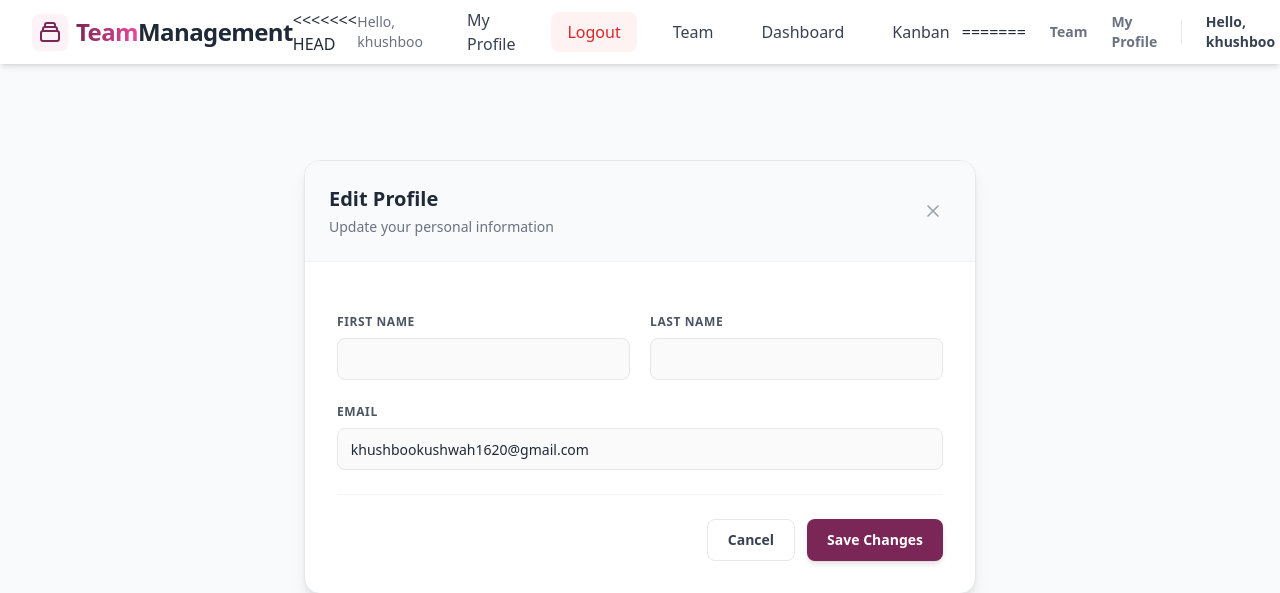
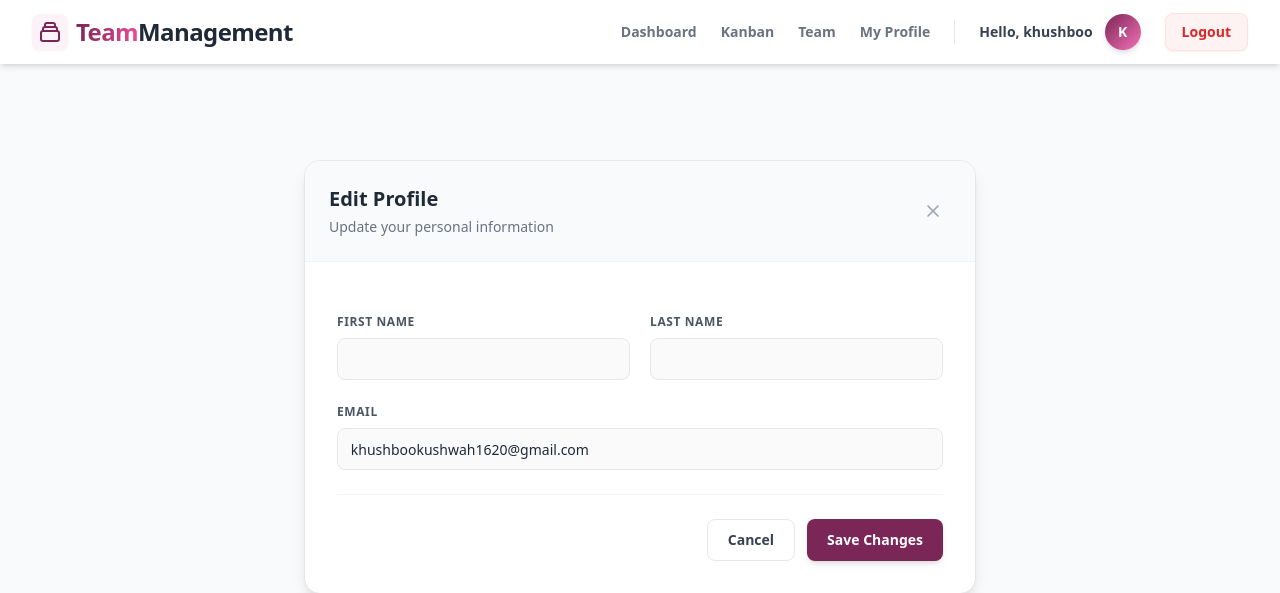
Before and after one commit to pushparaj28/team-management-, a Django app: page /accounts/profile/edit/ in a window 1280 px wide; the page is wider, and only the part inside the window is pictured. Shown: the top 593 px of that part. Run offline with Django 5.2, Linux system fonts and the light colour scheme; a user stored in the database is signed in; some libraries are stand-ins or nearby versions.

Commit message:
Resolved merge conflict in navbar

```diff
--- a/templates/base.html
+++ b/templates/base.html
@@ -42,23 +42,14 @@
                 <!-- Navigation Links (Modern Theme) -->
                 <nav class="flex items-center space-x-4 sm:space-x-6">
                     {% if request.user.is_authenticated %}
-<<<<<<< HEAD
-                        <!-- Agar user LOGIN hai toh ye dikhega -->
-                        <span class="text-sm text-gray-500 hidden sm:block mr-2">Hello, {{ request.user.username }}</span>
-                        <a href="{% url 'accounts:profile' %}" class="text-gray-700 hover:text-blue-600 font-medium px-3 py-2 rounded-md transition duration-300">My Profile</a>
-                        <a href="{% url 'accounts:logout' %}" class="bg-red-50 text-red-600 hover:bg-red-100 font-medium px-4 py-2 rounded-lg transition duration-300">Logout</a>
-                        <!-- Navbar me yahan add karein -->
-                        <a href="{% url 'accounts:team_list' %}" class="text-gray-700 hover:text-blue-600 font-medium px-3 py-2 rounded-md transition duration-300">Team</a>
-                        <a href="{% url 'tasks:dashboard' %}" class="text-gray-700 hover:text-blue-600 font-medium px-3 py-2 rounded-md transition duration-300">Dashboard</a>
-                        <a href="{% url 'tasks:kanban' %}" class="text-gray-700 hover:text-blue-600 font-medium px-3 py-2 rounded-md transition duration-300">Kanban</a>
-=======
-                    <!-- Agar user LOGIN hai toh ye dikhega -->
+                    {% if request.user.is_authenticated %}
+    <!-- Dost ke naye links -->
+    <a href="#" class="text-sm font-bold text-gray-500 hover:text-[#7a2656] transition duration-200">Dashboard</a>
+    <a href="#" class="text-sm font-bold text-gray-500 hover:text-[#7a2656] transition duration-200">Kanban</a>
 
-                    <a href="{% url 'accounts:team_list' %}"
-                        class="text-sm font-bold text-gray-500 hover:text-[#7a2656] transition duration-200">Team</a>
-                    <a href="{% url 'accounts:profile' %}"
-                        class="text-sm font-bold text-gray-500 hover:text-[#7a2656] transition duration-200">My
-                        Profile</a>
+    <!-- Aapka premium UI wale links -->
+    <a href="{% url 'accounts:team_list' %}" class="text-sm font-bold text-gray-500 hover:text-[#7a2656] transition duration-200">Team</a>
+    <a href="{% url 'accounts:profile' %}" class="text-sm font-bold text-gray-500 hover:text-[#7a2656] transition duration-200">My Profile</a>
 
     <!-- Patli si Vertical Line (Divider) -->
     <div class="h-6 w-px bg-gray-200 hidden sm:block mx-1"></div>
@@ -66,16 +57,19 @@
     <!-- User Avatar & Hello Text -->
     <div class="hidden sm:flex items-center gap-3">
         <span class="text-sm font-bold text-gray-700">Hello, {{ request.user.username }}</span>
-                        <div
-                            class="h-9 w-9 rounded-full bg-gradient-to-br from-[#7a2656] to-pink-400 text-white flex items-center justify-center text-sm font-bold shadow-md transform hover:scale-110 transition duration-300">
+        <div class="h-9 w-9 rounded-full bg-gradient-to-br from-[#7a2656] to-pink-400 text-white flex items-center justify-center text-sm font-bold shadow-md transform hover:scale-110 transition duration-300">
             {{ request.user.username|make_list|first|upper }}
         </div>
     </div>
 
-                    <a href="{% url 'accounts:logout' %}"
-                        class="bg-red-50 text-red-600 hover:bg-red-100 font-bold px-4 py-2 rounded-lg transition duration-300 text-sm border border-red-100 shadow-sm ml-2">Logout</a>
+    <a href="{% url 'accounts:logout' %}" class="bg-red-50 text-red-600 hover:bg-red-100 font-bold px-4 py-2 rounded-lg transition duration-300 text-sm border border-red-100 shadow-sm ml-2">Logout</a>
+{% else %}
+    <!-- Agar user LOGOUT hai toh ye dikhega -->
+    <a href="{% url 'accounts:login' %}" class="text-sm font-bold text-gray-600 hover:text-[#7a2656] transition duration-200 px-2">Login</a>
+    <a href="{% url 'accounts:register' %}" class="bg-[#7a2656] hover:bg-[#5c1c40] text-white text-sm font-bold py-2 px-6 rounded-full shadow-md hover:shadow-lg transition-all transform hover:-translate-y-0.5">Register</a>
+{% endif %}
 
->>>>>>> c2b1a4f38be308d91fd7a40c16852729a5fac6fa
+
                     {% else %}
                     <!-- Agar user LOGOUT hai toh ye dikhega -->
                     <a href="{% url 'accounts:login' %}"
```
Lines whose indentation alone changed are shown as unchanged.
